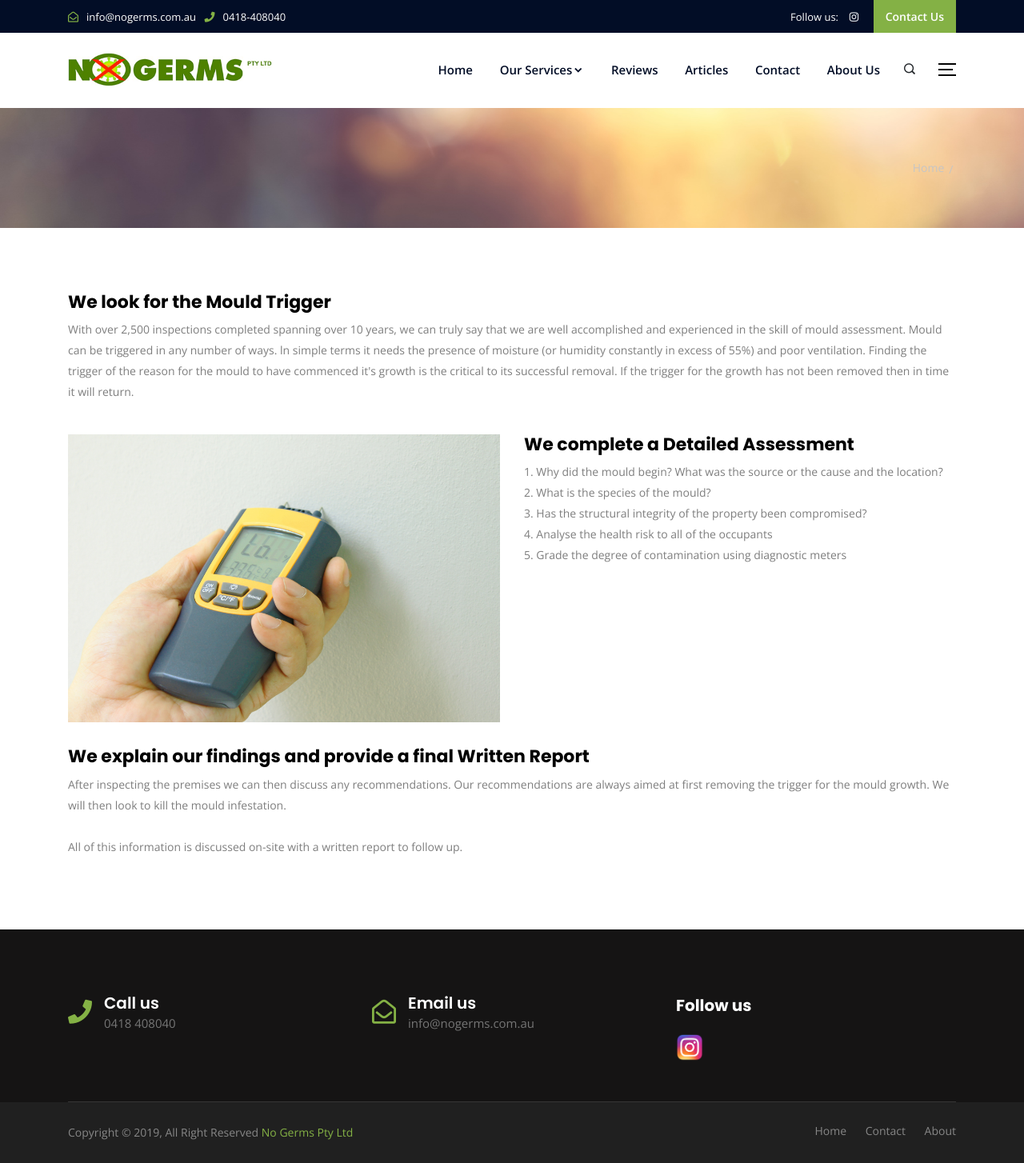
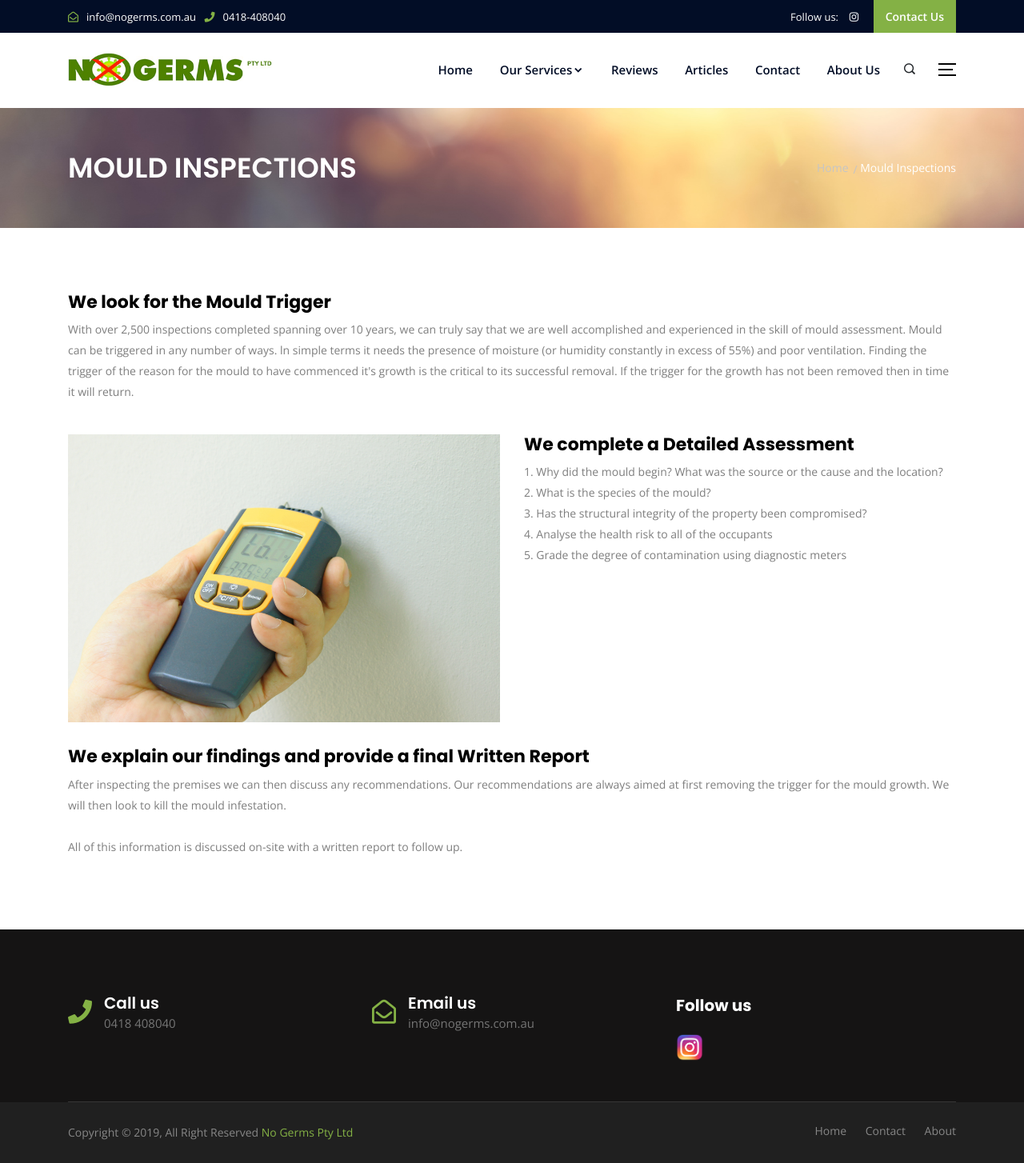
Before and after one commit to nogermsau/nogerms.github.io, a Jekyll site: the page built from _services/mould-inspection.md, in a window 1280 px wide. Shown: the whole page at 80% size. Built offline with Jekyll 4.4.1, drawn with Linux system fonts in a browser that asks for light colours.

Commit message:
fix up the services heading

```diff
--- a/_services/mould-inspection.md
+++ b/_services/mould-inspection.md
@@ -1,6 +1,7 @@
 ---
 layout: page
-title: Mould Inspections
+title: Mould Inspections - No Germs
+heading: Mould Inspections
 icon: /assets/img/icons/algolia-brands.svg
 image: /assets/img/services/01.jpg
 class: one
--- a/pages/services.html
+++ b/pages/services.html
@@ -1,7 +1,7 @@
 ---
 layout: page
-title: Services
-heading: Services - No Germs Mould Removal
+title: Services - No Germs Mould Removal
+heading: Services
 permalink: "/services"
 ---
 
```
Also changed, not shown: _services/mould-removal.md (+2 -1 lines).
